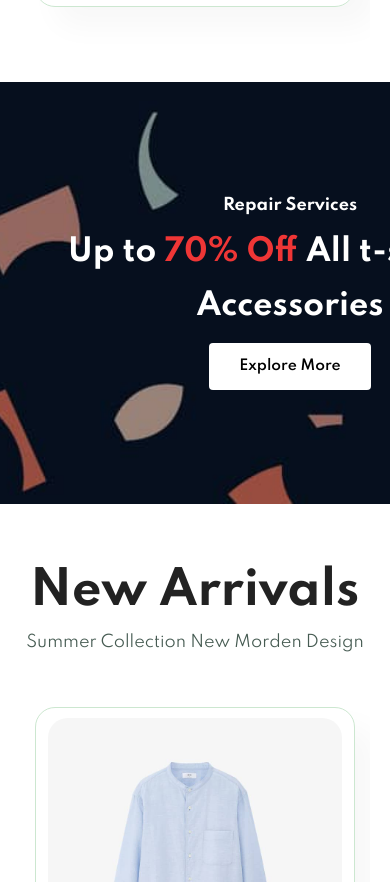
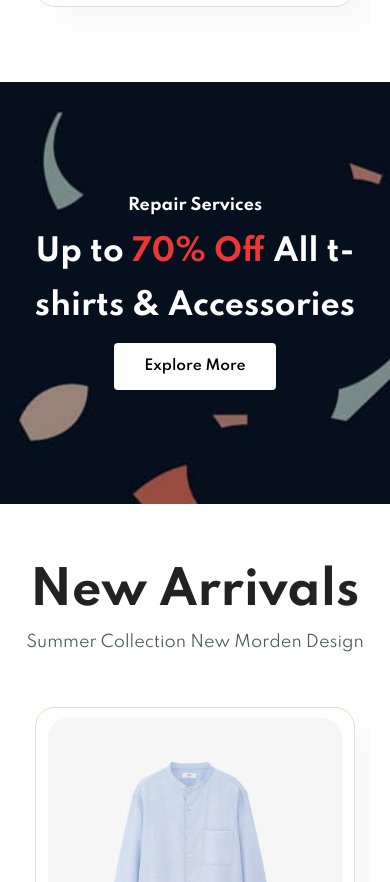
Before and after one commit to maundu55/Fashion-ecommerce-site, a plain HTML site: page index.html in a window 390 px wide. Shown: the part 5105-5987 px from the top of the page. Drawn offline with Linux system fonts and the light colour scheme.

Commit message:
removed overflow

```diff
--- a/style.css
+++ b/style.css
@@ -822,7 +822,7 @@ color: #fff;
 }
 #banner{
   height: 50vh;
-  max-width: 500px;
+  min-width: 358px;
 }
 #sm-banner .banner-box{
   height: 40vh;
```
